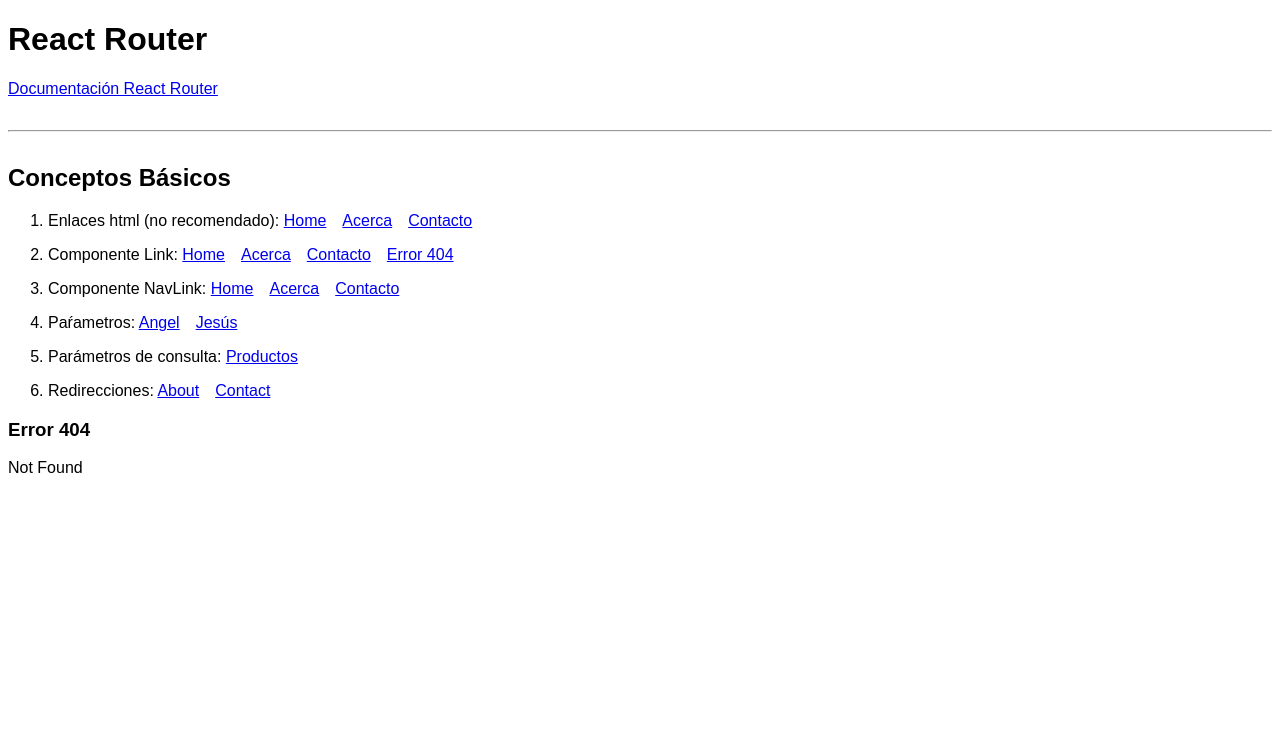
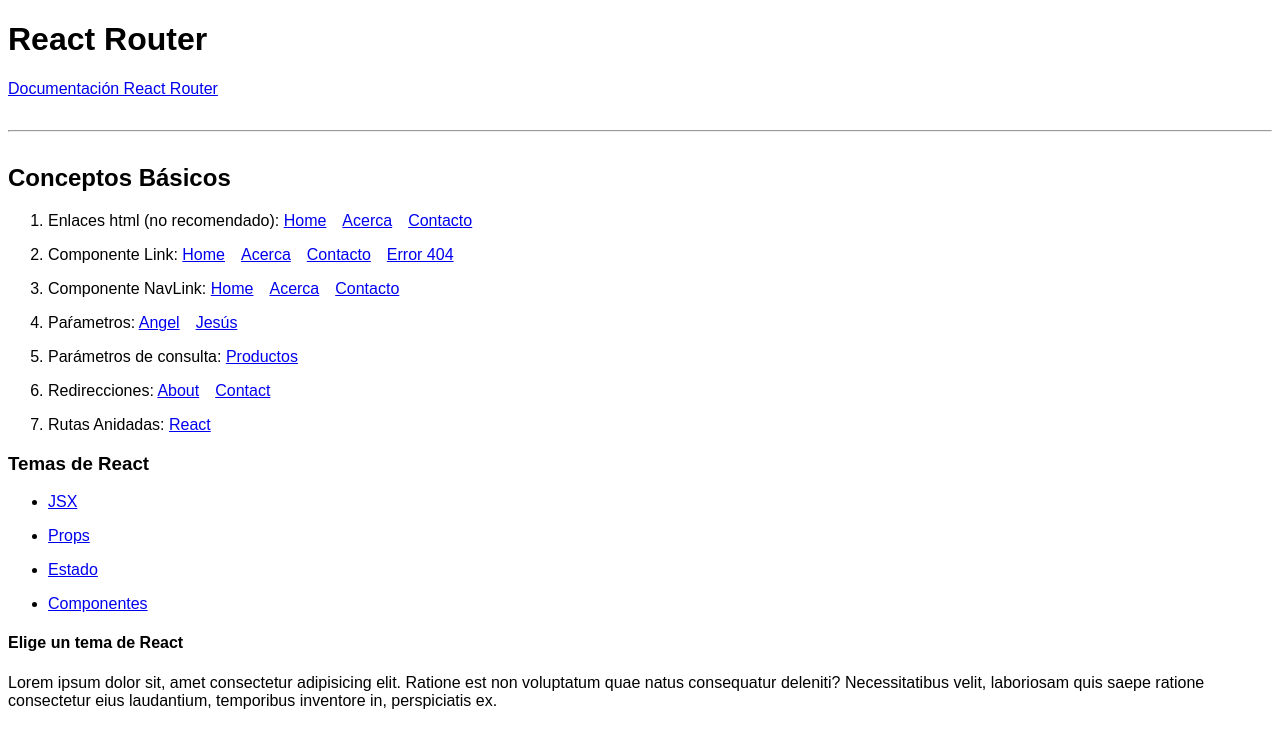
Before and after one commit to AOcelopilli/React-router-jm, a React (Create React App) app in the folder react-router/: page /react in a window 1280 px wide. Shown: the top 748 px of the page. Built offline with nearby package versions, Linux system fonts and the light colour scheme.

Commit message:
useRouteMatch

```diff
--- a/react-router/src/components/ConceptosBasicos.js
+++ b/react-router/src/components/ConceptosBasicos.js
@@ -9,6 +9,7 @@
 import Error404 from "../pages/Error404";
 import Home from "../pages/Home";
 import Productos from "../pages/Productos";
+import ReactTopics from "../pages/ReactTopics";
 import Usuario from "../pages/Usuario";
 import MenuConceptos from "./MenuConceptos";
 
@@ -30,6 +31,7 @@
           <Route exact path="/contact">
             <Redirect to="/contacto" />
           </Route>
+          <Route path="/react" component={ReactTopics} />
           <Route path="*" component={Error404} />
         </Switch>
       </Router>
--- a/react-router/src/components/MenuConceptos.js
+++ b/react-router/src/components/MenuConceptos.js
@@ -43,6 +43,10 @@
           <Link to="/about">About</Link>
           <Link to="/contact">Contact</Link>
         </li>
+        <li>
+          <span>Rutas Anidadas: </span>
+          <Link to="/react">React</Link>
+        </li>
       </ol>
     </nav>
   );
--- /dev/null
+++ b/react-router/src/pages/ReactTopics.js
@@ -0,0 +1,71 @@
+import {
+  Link,
+  Route,
+  Switch,
+  useParams,
+  useRouteMatch,
+} from "react-router-dom";
+
+const Topic = () => {
+  let { topic } = useParams();
+
+  return (
+    <div>
+      <h4>{topic}</h4>
+      <p>
+        Lorem, ipsum dolor sit amet consectetur adipisicing elit. Debitis,
+        beatae? Corporis tempora commodi facere laboriosam. Reprehenderit dicta
+        commodi, laboriosam, consectetur eos tenetur, fugiat quam aliquid
+        voluptatem placeat et libero beatae!
+      </p>
+    </div>
+  );
+};
+
+const ReactTopics = () => {
+  // let match = useRouteMatch();
+  // console.log(match);
+
+  //'path' nos permite construir rutas lelativas <Route>, mientras que 'url' nos permite construir enlaces relativos <Link> o <NavLink>
+
+  let { path, url } = useRouteMatch();
+  return (
+    <div>
+      <h3>Temas de React</h3>
+      <ul>
+        <li>
+          <Link to={`${url}/jsx`}>JSX</Link>
+        </li>
+      </ul>
+      <ul>
+        <li>
+          <Link to={`${url}/props`}>Props</Link>
+        </li>
+      </ul>
+      <ul>
+        <li>
+          <Link to={`${url}/estado`}>Estado</Link>
+        </li>
+      </ul>
+      <ul>
+        <li>
+          <Link to={`${url}/componentes`}>Componentes</Link>
+        </li>
+      </ul>
+      <Switch>
+        <Route exact path={path}>
+          <h4>Elige un tema de React</h4>
+          <p>
+            Lorem ipsum dolor sit, amet consectetur adipisicing elit. Ratione
+            est non voluptatum quae natus consequatur deleniti? Necessitatibus
+            velit, laboriosam quis saepe ratione consectetur eius laudantium,
+            temporibus inventore in, perspiciatis ex.
+          </p>
+        </Route>
+        <Route path={`${path}/:topic`} component={Topic} />
+      </Switch>
+    </div>
+  );
+};
+
+export default ReactTopics;
```
